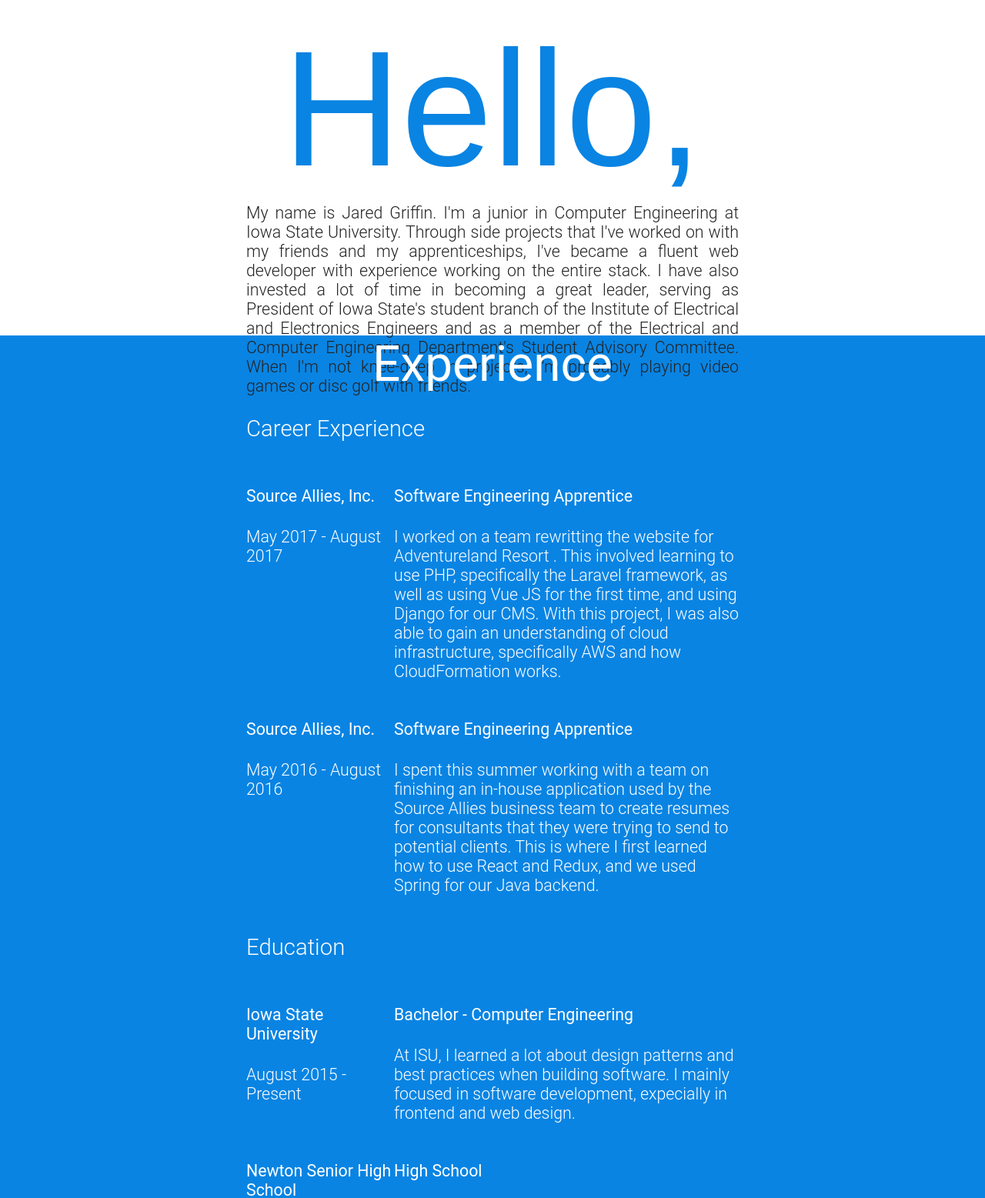
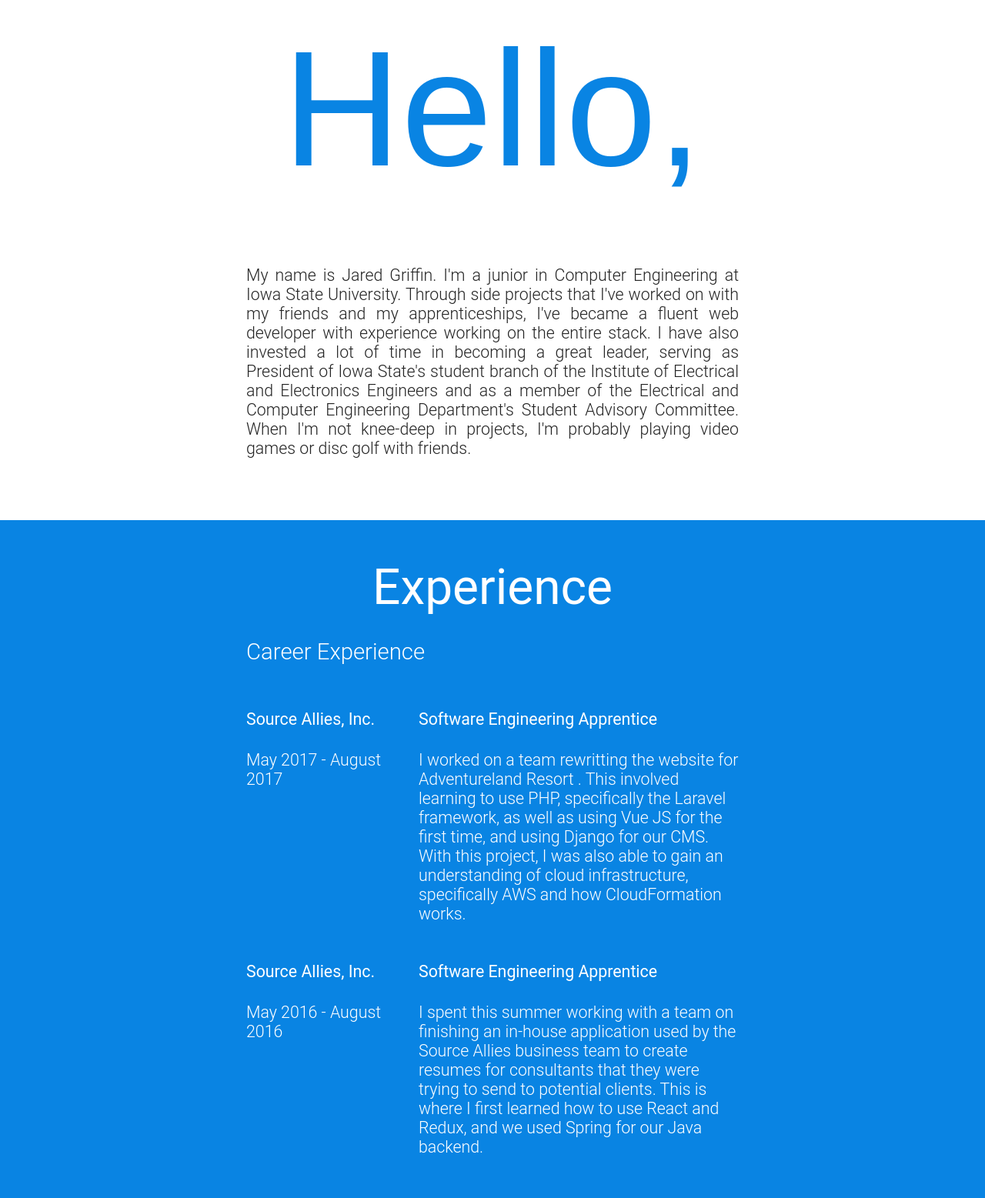
Before and after one commit to jd1388/My-Site, a React (Create React App) app: page / in a window 1280 px wide. Shown: the part 324-1881 px from the top of the page at 77% size. Built offline with nearby package versions, Linux system fonts and the light colour scheme; the HTML template or start-up script is replaced by a standard one.

Commit message:
Fixed styling issues for smaller displays

```diff
--- a/src/styles/App.js
+++ b/src/styles/App.js
@@ -17,7 +17,8 @@ export default {
         height: '95vh',
         display: 'flex',
         flexDirection: 'column',
-        alignItems: 'center'
+        alignItems: 'center',
+        minHeight: '1000px'
     },
     sectionContent: {
         textAlign: 'justify',
--- a/src/styles/Experience.js
+++ b/src/styles/Experience.js
@@ -12,8 +12,8 @@ export default {
         alignItems: 'center'
     },
     experienceContent: {
-        padding: '0 25%',
-        width: '50%'
+        padding: '50px 25%',
+        width: '50%',
     },
     header: {
         fontWeight: 'normal',
@@ -41,6 +41,7 @@ export default {
         width: '30%'
     },
     experienceEntryRightColumn: {
-        width: '70%'
+        width: '65%',
+        paddingLeft: '5%'
     }
 };
```
